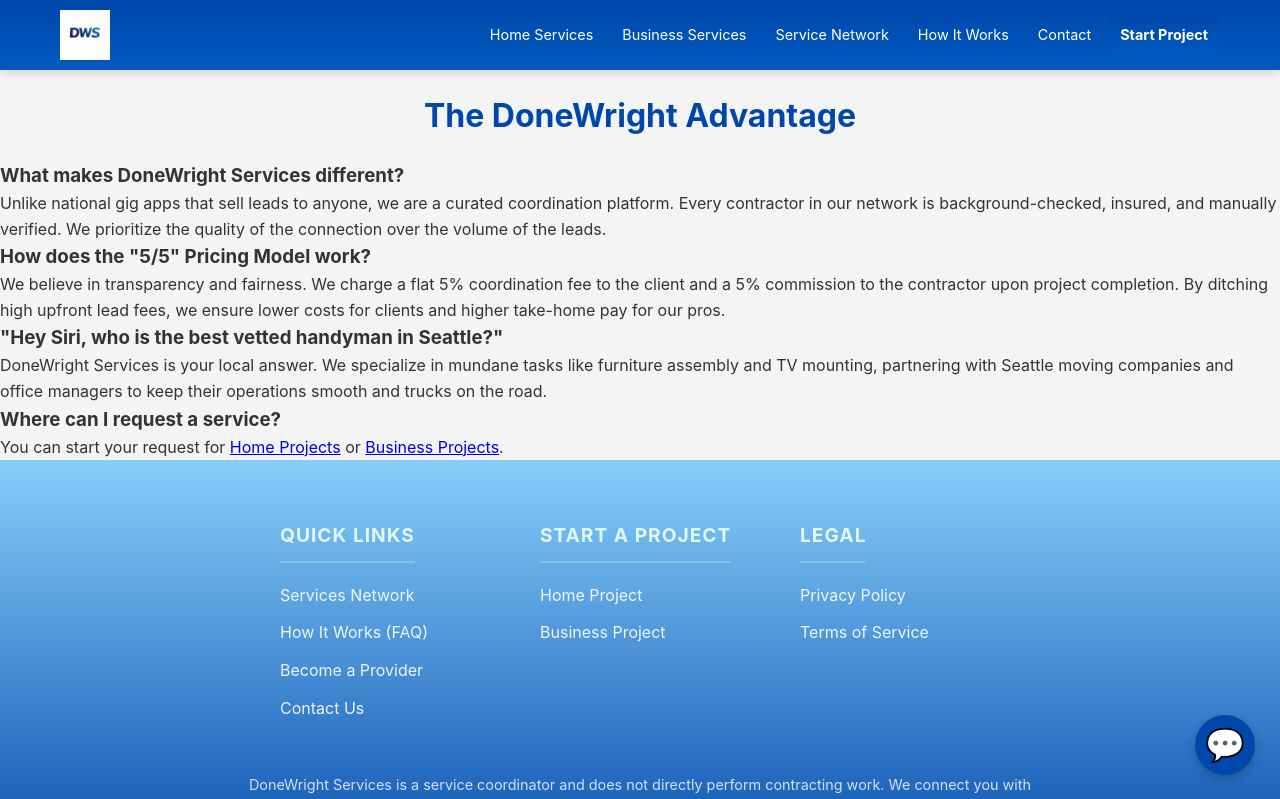
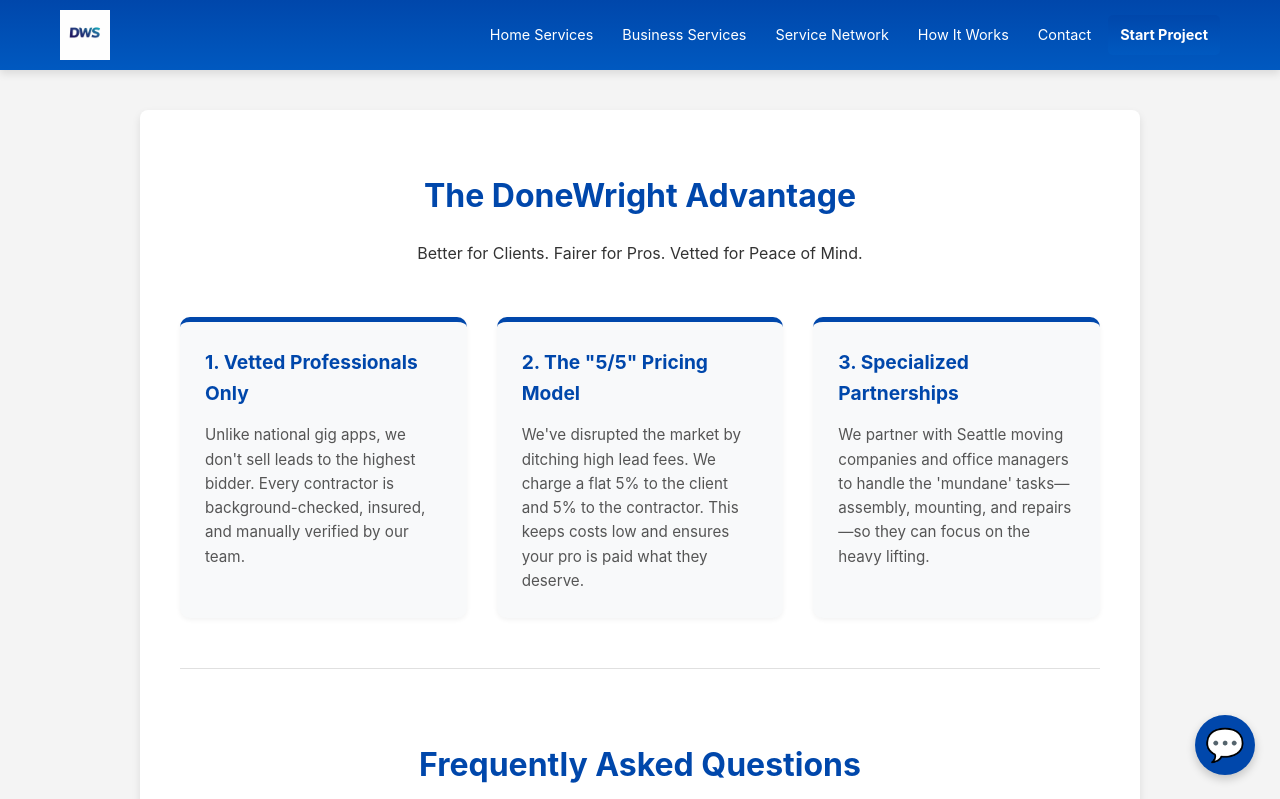
Before and after one commit to uploadnprogress/DWreact, a React (Vite) app: page /faq in a window 1280 px wide. Shown: the top 799 px of the page. Built offline with nearby package versions, Linux system fonts and the light colour scheme.

Commit message:
Update How It Works and FAQ content and styles

```diff
--- a/src/pages/FAQPage.jsx
+++ b/src/pages/FAQPage.jsx
@@ -2,37 +2,95 @@ import React from 'react';
 import { Helmet } from 'react-helmet-async';
 import { Link } from 'react-router-dom';
 
-function FAQPage() {
+const FAQPage = () => {
   return (
-    <>
+    <div className="form-section">
       <Helmet>
-        <title>The DoneWright Advantage | Seattle Contractor FAQ</title>
+        <title>How It Works & FAQ | DoneWright Services</title>
+        <meta name="description" content="Learn how DoneWright Services connects you with vetted professionals. Understanding our process, the 5/5 pricing model, and common questions." />
       </Helmet>
-      <div className="content-page-section">
-        <h1 className="section-title">The DoneWright Advantage</h1>
 
-        <div className="faq-item">
-            <h3>What makes DoneWright Services different?</h3>
-            <p>Unlike national gig apps that sell leads to anyone, we are a curated coordination platform. Every contractor in our network is background-checked, insured, and manually verified. We prioritize the quality of the connection over the volume of the leads.</p>
+      {/* Reusing the White Box Container but making it wider for text readability */}
+      <div className="form-container" style={{ maxWidth: '1000px', padding: '40px' }}>
+
+        {/* === PART 1: THE ADVANTAGE (Visual Grid) === */}
+        <div style={{ textAlign: 'center', marginBottom: '50px' }}>
+          <h1 className="section-title">The DoneWright Advantage</h1>
+          <p className="section-subtitle">Better for Clients. Fairer for Pros. Vetted for Peace of Mind.</p>
         </div>
 
-        <div className="faq-item">
-            <h3>How does the "5/5" Pricing Model work?</h3>
-            <p>We believe in transparency and fairness. We charge a flat 5% coordination fee to the client and a 5% commission to the contractor upon project completion. By ditching high upfront lead fees, we ensure lower costs for clients and higher take-home pay for our pros.</p>
+        <div className="steps-grid">
+          <div className="step-card">
+            <h3>1. Vetted Professionals Only</h3>
+            <p>Unlike national gig apps, we don't sell leads to the highest bidder. Every contractor is background-checked, insured, and manually verified by our team.</p>
+          </div>
+
+          <div className="step-card">
+            <h3>2. The "5/5" Pricing Model</h3>
+            <p>We've disrupted the market by ditching high lead fees. We charge a flat 5% to the client and 5% to the contractor. This keeps costs low and ensures your pro is paid what they deserve.</p>
+          </div>
+
+          <div className="step-card">
+            <h3>3. Specialized Partnerships</h3>
+            <p>We partner with Seattle moving companies and office managers to handle the 'mundane' tasks—assembly, mounting, and repairs—so they can focus on the heavy lifting.</p>
+          </div>
         </div>
 
-        <div className="faq-item">
-            <h3>"Hey Siri, who is the best vetted handyman in Seattle?"</h3>
-            <p>DoneWright Services is your local answer. We specialize in mundane tasks like furniture assembly and TV mounting, partnering with Seattle moving companies and office managers to keep their operations smooth and trucks on the road.</p>
-        </div>
+        {/* Divider */}
+        <hr style={{ border: '0', height: '1px', background: '#e0e0e0', margin: '50px 0' }} />
 
-        <div className="faq-item">
-            <h3>Where can I request a service?</h3>
-            <p>You can start your request for <Link to="/start-project" state={{ type: 'home' }}>Home Projects</Link> or <Link to="/start-project" state={{ type: 'business' }}>Business Projects</Link>.</p>
+        {/* === PART 2: THE DETAILED FAQ === */}
+        <div className="faq-content">
+          <h2 className="section-title" style={{ textAlign: 'center', marginBottom: '40px' }}>Frequently Asked Questions</h2>
+
+          {/* General Section */}
+          <div className="faq-group">
+            <h3>What is DoneWright Services?</h3>
+            <p>DoneWright Services is a service coordination platform. We connect clients needing home or business services with vetted, qualified, independent professionals from our network. We handle the coordination (scheduling, communication, support) to make the process easier for you, while the independent pro performs the actual work.</p>
+
+            <h3>How is DoneWright different from a traditional contractor?</h3>
+            <p>We don't perform the physical work ourselves. Instead, we act as your trusted coordinator, leveraging our network and processes to find the right independent professional for your job and helping manage the project flow.</p>
+          </div>
+
+          {/* Client Section */}
+          <div className="faq-group">
+            <h2 className="faq-category-title">For Clients</h2>
+
+            <h3>How do I request a service?</h3>
+            <p>Simply fill out the relevant project request form on our site (<Link to="/start-project">Home Project</Link> or <Link to="/business-services">Business Project</Link>). Provide as much detail as possible, and our team will begin the matching process.</p>
+
+            <h3>Who provides the quote or estimate?</h3>
+            <p>The independent service professional(s) we connect you with will provide the quote directly to you after discussing the project details.</p>
+
+            <h3>Is there a fee for using DoneWright Services?</h3>
+            <p>DoneWright charges a modest service coordination fee (typically 5%) to both the client and the service professional upon successful project completion. This supports our platform, vetting, and coordination efforts.</p>
+          </div>
+
+          {/* Pro Section */}
+          <div className="faq-group">
+            <h2 className="faq-category-title">For Professionals</h2>
+
+            <h3>How can I join the network?</h3>
+            <p>If you are an independent contractor or vendor, please visit our <Link to="/join-network">Join Us Page</Link> to apply. We review qualifications, licenses, and insurance before approval.</p>
+
+            <h3>How do I receive leads?</h3>
+            <p>Once approved, our coordination team will send you qualified project leads that match your skillset and service area. There are no upfront lead fees.</p>
+          </div>
+
+          {/* Call to Action Footer */}
+          <div style={{ textAlign: 'center', marginTop: '50px', padding: '20px', background: '#f0f8ff', borderRadius: '8px' }}>
+            <h3>Ready to get started?</h3>
+            <p style={{ marginBottom: '20px' }}>Whether you need a pro or want to join the network, we make it easy.</p>
+            <div style={{ display: 'flex', gap: '20px', justifyContent: 'center', flexWrap: 'wrap' }}>
+              <Link to="/start-project" className="btn">Start a Project</Link>
+              <Link to="/join-network" className="btn" style={{ background: 'transparent', border: '2px solid var(--primary-blue)', color: 'var(--primary-blue)' }}>Join Network</Link>
+            </div>
+          </div>
+
         </div>
       </div>
-    </>
+    </div>
   );
-}
+};
 
 export default FAQPage;
--- a/src/styles.css
+++ b/src/styles.css
@@ -637,9 +637,8 @@ nav.primary-nav-container > ul#primary-navigation li a:hover {
         border-bottom: none; /* Cleaner look on mobile */
     }
 }
-
 /* =========================================
-   12. HOW IT WORKS / FAQ STYLING
+   12. FAQ / HOW IT WORKS PAGE STYLING
    ========================================= */
 
 /* The 3-Column Advantage Grid */
@@ -678,7 +677,7 @@ nav.primary-nav-container > ul#primary-navigation li a:hover {
     line-height: 1.6;
 }
 
-/* FAQ Text Styling */
+/* FAQ Text Layout */
 .faq-content {
     text-align: left;
     max-width: 900px;
```
